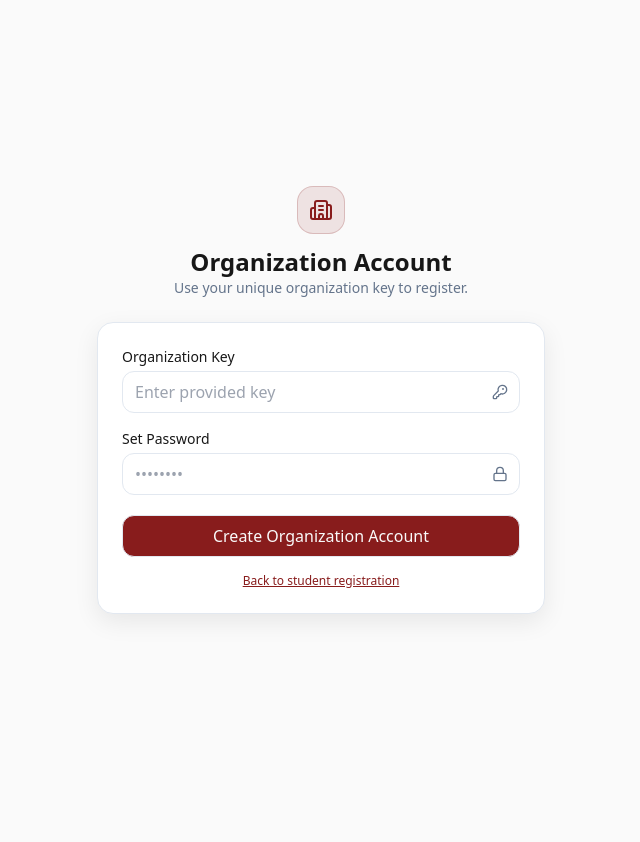
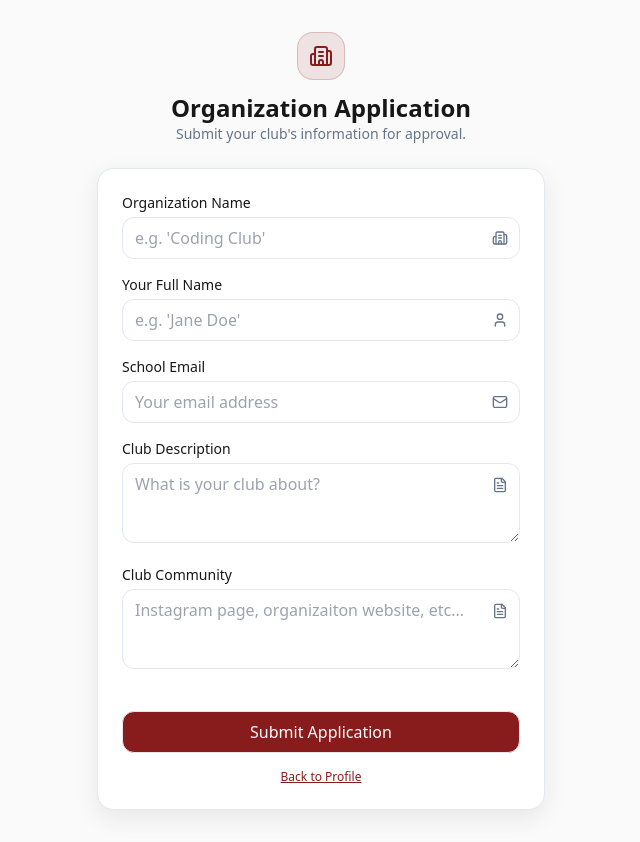
Before and after one commit to MadOrange4/campus-hub, a React (Vite) app in the folder frontend/: page /registerOrg in a window 1280 px wide. Shown: the whole page, without its empty margins (319-959 px from the left). Before the commit the page ends 800 px from the top, so only its background shows below. Built offline with nearby package versions, Linux system fonts and the light colour scheme; no server answers.

Commit message:
organized the front-end Draft for org registration

```diff
--- a/frontend/src/pages/Profile.tsx
+++ b/frontend/src/pages/Profile.tsx
@@ -1,5 +1,5 @@
 import { useEffect, useMemo, useRef, useState } from "react";
-import { useNavigate } from "react-router-dom";
+import { useNavigate, Link } from "react-router-dom";
 import { auth, db } from "../lib/firebase";
 import { onAuthStateChanged, signOut, getAuth} from "firebase/auth";
 import {
@@ -501,6 +501,13 @@ export default function Profile() {
                 Switch to {dark ? "Light" : "Dark"}
              </button>
             </li>
+
+            <li className="mt-4 text-xs text-text muted text-center">
+                Are you an event organizer?{" "}
+                <Link to="/registerOrg" className="underline font-medium">
+                Create organization account
+                </Link>
+              </li>
          </ul>
 
            {/* Delete Account */}
--- a/frontend/src/pages/Register.tsx
+++ b/frontend/src/pages/Register.tsx
@@ -239,12 +239,6 @@ export default function Register() {
                   Sign in
                 </Link>
               </p>
-              <p className="mt-4 text-xs text-text muted text-center">
-                Are you an event organizer?{" "}
-                <Link to="/registerOrg" className="underline font-medium">
-                Create organization account
-                </Link>
-              </p>
             </>
           ) : (
             <>
--- a/frontend/src/pages/RegisterOrg.tsx
+++ b/frontend/src/pages/RegisterOrg.tsx
@@ -2,54 +2,70 @@ import { useState } from "react";
 import { useNavigate, Link } from "react-router-dom";
 import { auth, db } from "../lib/firebase";
 import { createUserWithEmailAndPassword, updateProfile } from "firebase/auth";
-import { doc, getDoc, deleteDoc } from "firebase/firestore";
-import { KeyRound, Lock, Building2 } from "lucide-react";
+import { doc, getDoc, deleteDoc, collection, addDoc, serverTimestamp } from "firebase/firestore";
+import { KeyRound, Mail, Lock, Building2, User, FileText } from "lucide-react";
 
-export default function RegisterOrg() {
-  const nav = useNavigate();
-  const [key, setKey] = useState("");
-  const [pw, setPw] = useState("");
+export default function OrgApplication() {
+  const [orgName, setOrgName] = useState("");
+  const [contactName, setContactName] = useState("");
+  const [contactEmail, setContactEmail] = useState("");
+  const [social, setSocial] = useState("");
+  const [description, setDescription] = useState("");
+
   const [loading, setLoading] = useState(false);
   const [err, setErr] = useState<string | null>(null);
+  const [success, setSuccess] = useState(false);
 
   async function onSubmit(e: React.FormEvent) {
     e.preventDefault();
     setErr(null);
+    setSuccess(false);
+
+    if (!orgName || !contactName || !contactEmail || !social || !description) {
+        setErr("Please fill out all required fields.");
+        return;
+    }
+
     try {
       setLoading(true);
 
-      //Verify org key
-      const keyRef = doc(db, "orgKeys", key);
-      const keySnap = await getDoc(keyRef);
-      if (!keySnap.exists()) throw new Error("Invalid or expired organization key");
-      const orgData = keySnap.data();
+      // Add a new document to the "orgApplications" collection
+      await addDoc(collection(db, "orgApplications"), {
+        orgName,
+        orgNameLower: orgName.toLowerCase(),
+        contactName,
+        contactEmail: contactEmail.toLowerCase(),
+        social,
+        description,
+        status: "pending", // Admin can review this
+        submittedAt: serverTimestamp(),
+      });
 
-      //Create org account
-      const cred = await createUserWithEmailAndPassword(auth, orgData.email, pw);
-      await updateProfile(cred.user, { displayName: orgData.name });
+      setSuccess(true);
+      // Reset form
+      setOrgName("");
+      setContactName("");
+      setContactEmail("");
+      setSocial("");
+      setDescription("");
 
-      //Delete key (one-time use)
-      await deleteDoc(keyRef);
-
-      //Step 4: Redirect
-      nav("/login");
     } catch (ex: any) {
-      setErr(ex?.code ?? ex?.message ?? "Registration failed");
+      setErr(ex?.message ?? "Application failed to submit. Please try again.");
     } finally {
       setLoading(false);
     }
   }
 
   return (
-    <div className="min-h-dvh grid place-items-center bg-background text-text px-4">
+    <div className="min-h-dvh grid place-items-center bg-background text-text px-4 py-8">
       <div className="w-full max-w-md">
         <div className="text-center mb-6">
           <div className="inline-flex items-center justify-center size-12 rounded-2xl bg-brand/10 border border-brand/20">
             <Building2 className="size-6 text-brand" />
           </div>
-          <h1 className="mt-3 text-2xl font-semibold">Organization Account</h1>
+          <h1 className="mt-3 text-2xl font-semibold">Organization Application</h1>
           <p className="text-sm text-text-muted">
-            Use your unique organization key to register.
+            Submit your club's information for approval.
           </p>
         </div>
 
@@ -59,43 +75,83 @@ export default function RegisterOrg() {
               {err}
             </div>
           )}
+          {success && (
+             <div className="mb-4 rounded-xl border border-success/40 bg-success/10 text-success px-3 py-2 text-sm">
+              Application submitted! We'll review it and get back to you soon.
+            </div>
+          )}
 
-          <label className="block text-sm font-medium mb-1">Organization Key</label>
-          <div className="relative">
+          <label className="block text-sm font-medium mb-1">Organization Name</label>
+          <div className="relative mb-4">
             <input
               className="w-full rounded-xl border border-border bg-surface px-3 py-2 pr-10 outline-none focus:ring-2 focus:ring-brand"
-              value={key}
-              onChange={(e) => setKey(e.target.value)}
-              placeholder="Enter provided key"
+              value={orgName}
+              onChange={(e) => setOrgName(e.target.value)}
+              placeholder="e.g. 'Coding Club'"
               type="text"
               required
             />
-            <KeyRound className="absolute right-3 top-1/2 -translate-y-1/2 size-4 text-text-muted" />
+            <Building2 className="absolute right-3 top-1/2 -translate-y-1/2 size-4 text-text-muted" />
           </div>
 
-          <label className="block text-sm font-medium mt-4 mb-1">Set Password</label>
-          <div className="relative">
+          <label className="block text-sm font-medium mb-1">Your Full Name</label>
+          <div className="relative mb-4">
             <input
-              className="w-full rounded-xl border border-border bg-surface px-3 py-2 outline-none focus:ring-2 focus:ring-brand"
-              value={pw}
-              onChange={(e) => setPw(e.target.value)}
-              placeholder="••••••••"
-              type="password"
+              className="w-full rounded-xl border border-border bg-surface px-3 py-2 pr-10 outline-none focus:ring-2 focus:ring-brand"
+              value={contactName}
+              onChange={(e) => setContactName(e.target.value)}
+              placeholder="e.g. 'Jane Doe'"
+              type="text"
               required
             />
-            <Lock className="absolute right-3 top-1/2 -translate-y-1/2 size-4 text-text-muted" />
+            <User className="absolute right-3 top-1/2 -translate-y-1/2 size-4 text-text-muted" />
+          </div>
+
+          <label className="block text-sm font-medium mb-1">School Email</label>
+          <div className="relative mb-4">
+            <input
+              className="w-full rounded-xl border border-border bg-surface px-3 py-2 pr-10 outline-none focus:ring-2 focus:ring-brand"
+              value={contactEmail}
+              onChange={(e) => setContactEmail(e.target.value)}
+              placeholder="Your email address"
+              type="email"
+              required
+            />
+            <Mail className="absolute right-3 top-1/2 -translate-y-1/2 size-4 text-text-muted" />
+          </div>
+
+          <label className="block text-sm font-medium mb-1">Club Description</label>
+          <div className="relative mb-4">
+            <textarea
+              className="w-full min-h-[80px] rounded-xl border border-border bg-surface px-3 py-2 pr-10 outline-none focus:ring-2 focus:ring-brand"
+              value={description}
+              onChange={(e) => setDescription(e.target.value)}
+              placeholder="What is your club about?"
+            />
+            <FileText className="absolute right-3 top-3.5 size-4 text-text-muted" />
+          </div>
+
+          <label className="block text-sm font-medium mb-1">Club Community</label>
+          <div className="relative mb-4">
+            <textarea
+              className="w-full min-h-[80px] rounded-xl border border-border bg-surface px-3 py-2 pr-10 outline-none focus:ring-2 focus:ring-brand"
+              value={social}
+              onChange={(e) => setSocial(e.target.value)}
+              placeholder="Instagram page, organizaiton website, etc..."
+            />
+            <FileText className="absolute right-3 top-3.5 size-4 text-text-muted" />
           </div>
 
           <button
             disabled={loading}
             className="mt-5 w-full inline-flex items-center justify-center gap-2 px-4 py-2 rounded-xl bg-brand text-background hover:bg-brand-600 disabled:opacity-70"
           >
-            {loading ? "Creating…" : "Create Organization Account"}
+            {loading ? "Submitting…" : "Submit Application"}
           </button>
 
           <p className="mt-4 text-xs text-text-muted text-center">
-            <Link to="/register" className="underline">
-              Back to student registration
+            <Link to="/profile" className="underline">
+              Back to Profile
             </Link>
           </p>
         </form>
```
